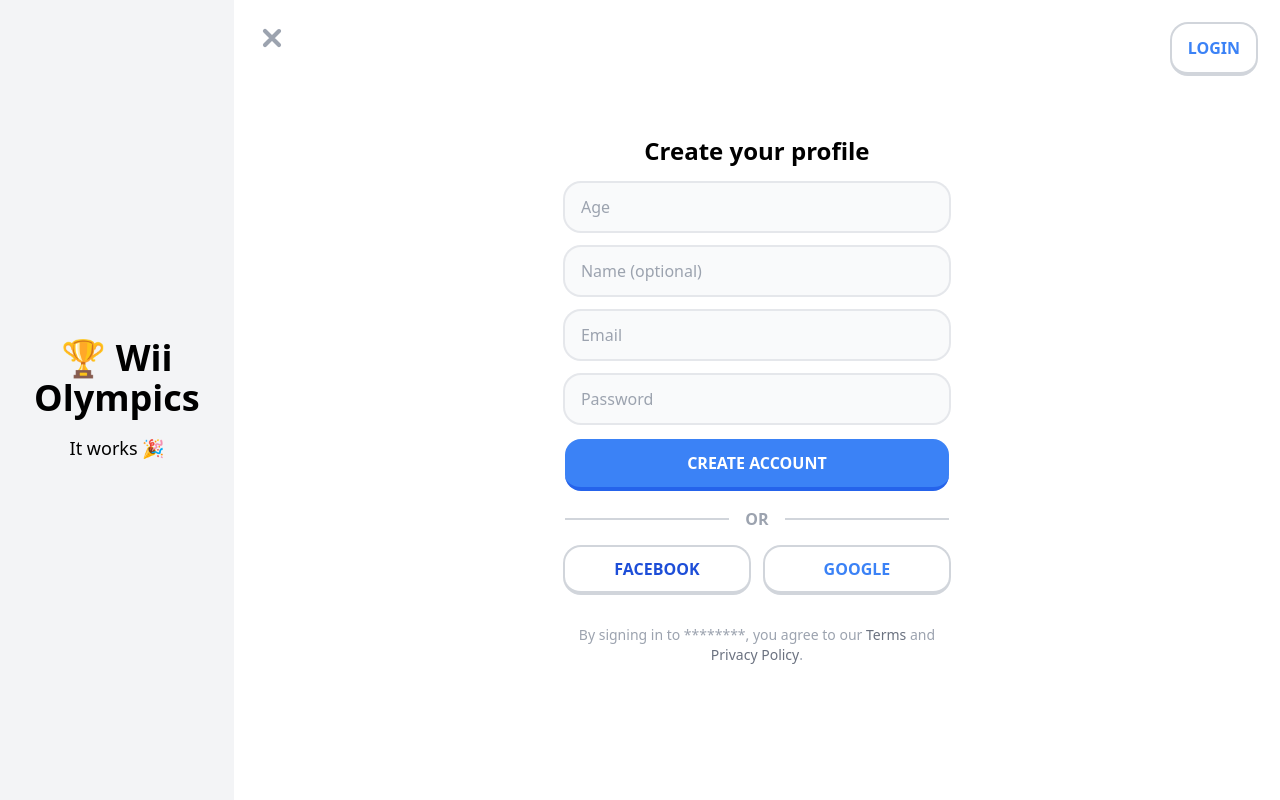
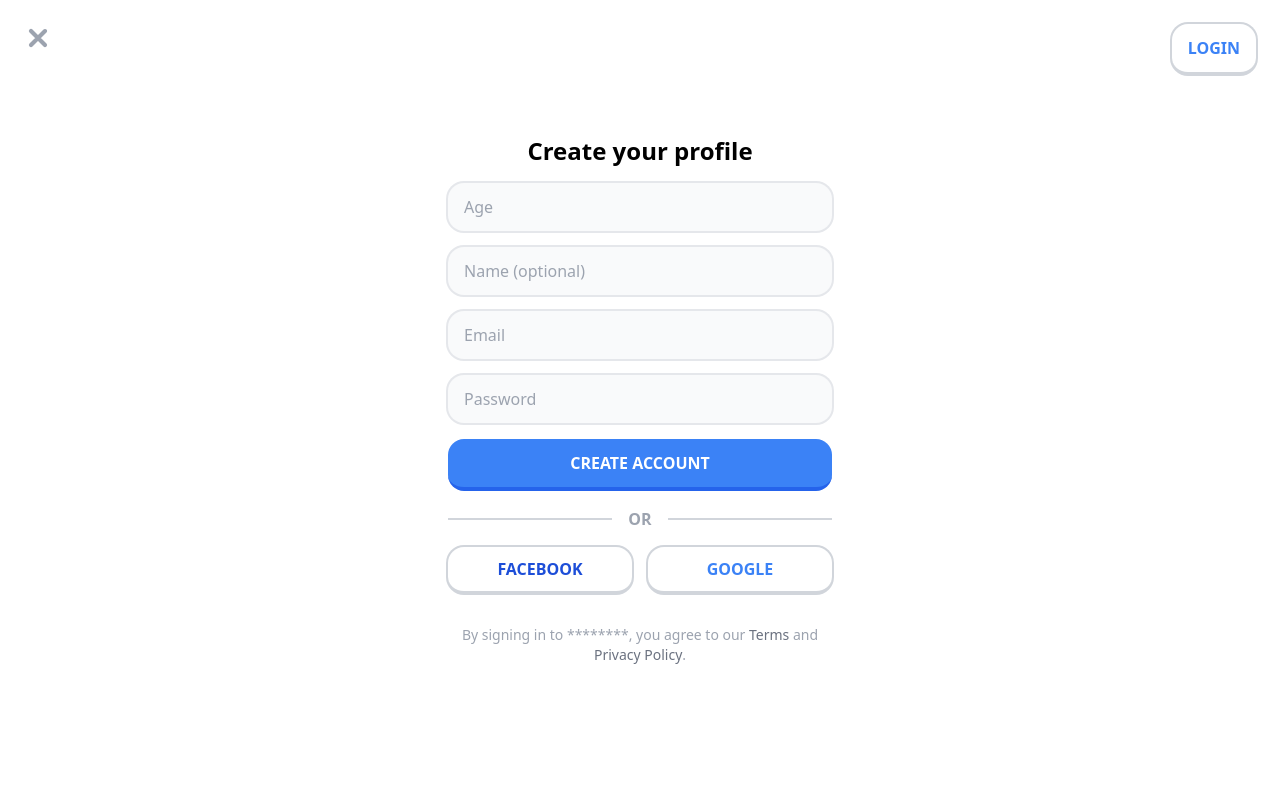
Before and after one commit to HawkshawJake/olypmic-wii-games.github.io, a Flask app: page / in a window 1280 px wide. Run offline with Flask 3, Linux system fonts and the light colour scheme; some libraries are stand-ins or nearby versions.

Commit message:
log in screen ui update

```diff
--- a/app/templates/index.html
+++ b/app/templates/index.html
@@ -4,12 +4,6 @@
     <title>Wii Olympics</title>
     <script src="https://cdn.tailwindcss.com"></script>
 </head>
-<body class="bg-gray-100 flex items-center justify-center h-screen">
-
-    <div class="text-center">
-        <h1 class="text-4xl font-bold mb-4">🏆 Wii Olympics</h1>
-        <p class="text-lg">It works 🎉</p>
-    </div>
 <script defer src="https://cdn.jsdelivr.net/npm/alpinejs@3.x.x/dist/cdn.min.js"></script>
 
 <main class="relative min-h-screen w-full bg-white">
```
